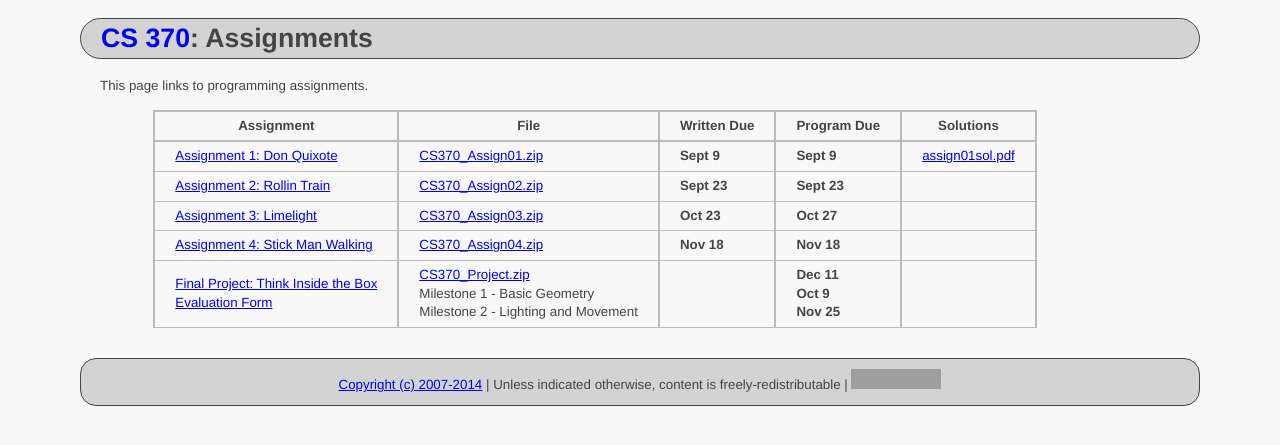
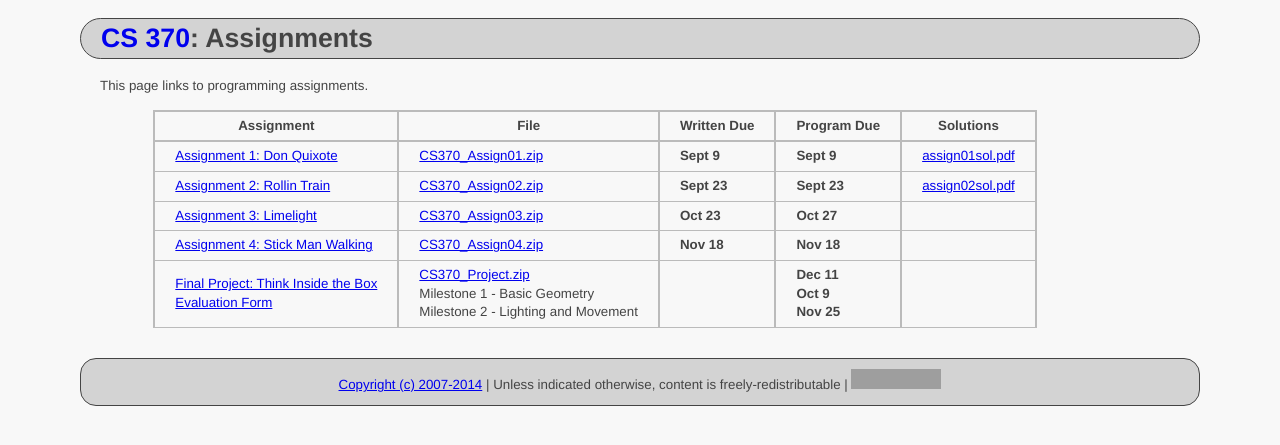
Before and after one commit to ycpcs/cs370-fall2014, a Jekyll site: the page built from assign/index.md, in a window 1280 px wide. Shown: the top 445 px of the page. Built offline with Jekyll 4.4.1, drawn with Linux system fonts in a browser that asks for light colours; Markdown is read by kramdown in place of the engine named in the settings; grey boxes are pictures that could not be loaded.

Commit message:
add assign 2 solutions
post solutions for assignment 2 written questions

```diff
--- a/assign/index.md
+++ b/assign/index.md
@@ -8,7 +8,7 @@ This page links to programming assignments.
 > Assignment | File | Written Due | Program Due | Solutions |
 > ---------- | ---- | ----------- | ----------- | --------- |
 > [Assignment 1: Don Quixote](assign01.html) | [CS370_Assign01.zip](src/CS370_Assign01.zip) | **Sept 9** | **Sept 9** | [assign01sol.pdf](sol/assign01sol.pdf)
-> [Assignment 2: Rollin Train](assign02.html) | [CS370_Assign02.zip](src/CS370_Assign02.zip) | **Sept 23** | **Sept 23** |
+> [Assignment 2: Rollin Train](assign02.html) | [CS370_Assign02.zip](src/CS370_Assign02.zip) | **Sept 23** | **Sept 23** | [assign02sol.pdf](sol/assign02sol.pdf)
 > [Assignment 3: Limelight](assign03.html) | [CS370_Assign03.zip](src/CS370_Assign03.zip) | **Oct 23** | **Oct 27** |
 > [Assignment 4: Stick Man Walking](assign04.html) | [CS370_Assign04.zip](src/CS370_Assign04.zip) | **Nov 18** | **Nov 18** |
 > [Final Project: Think Inside the Box](project.html) <br /> [Evaluation Form](CS370_Final_Project_eval.docx) | [CS370_Project.zip](src/CS370_Project.zip) <br /> Milestone 1 - Basic Geometry <br /> Milestone 2 - Lighting and Movement | | **Dec 11** <br /> **Oct 9** <br /> **Nov 25** |
```
Also changed, not shown: 1 other file.
